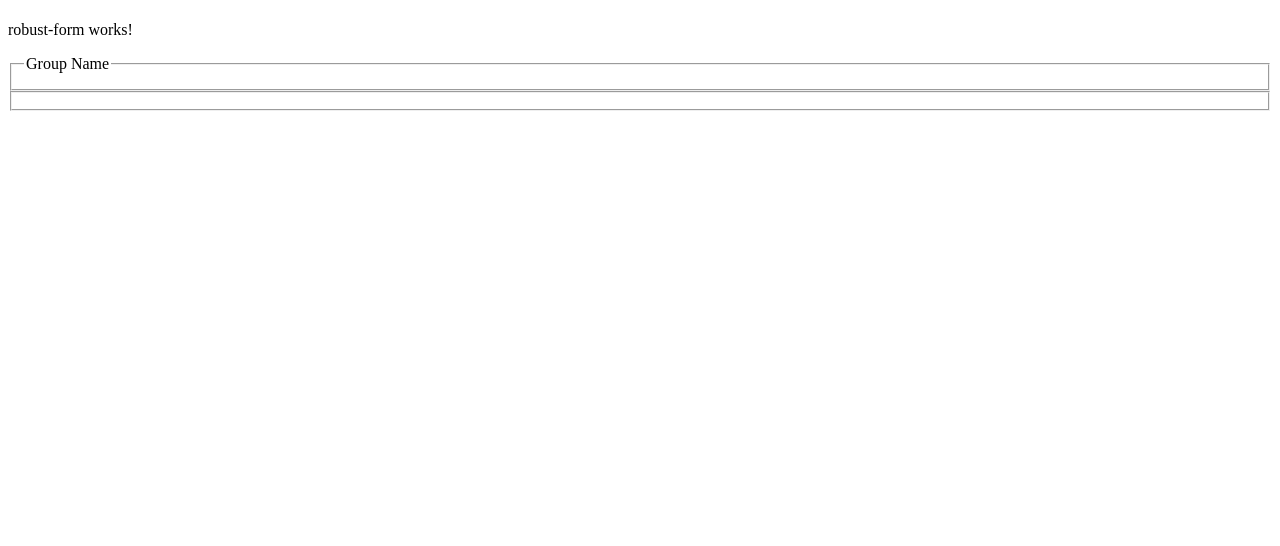
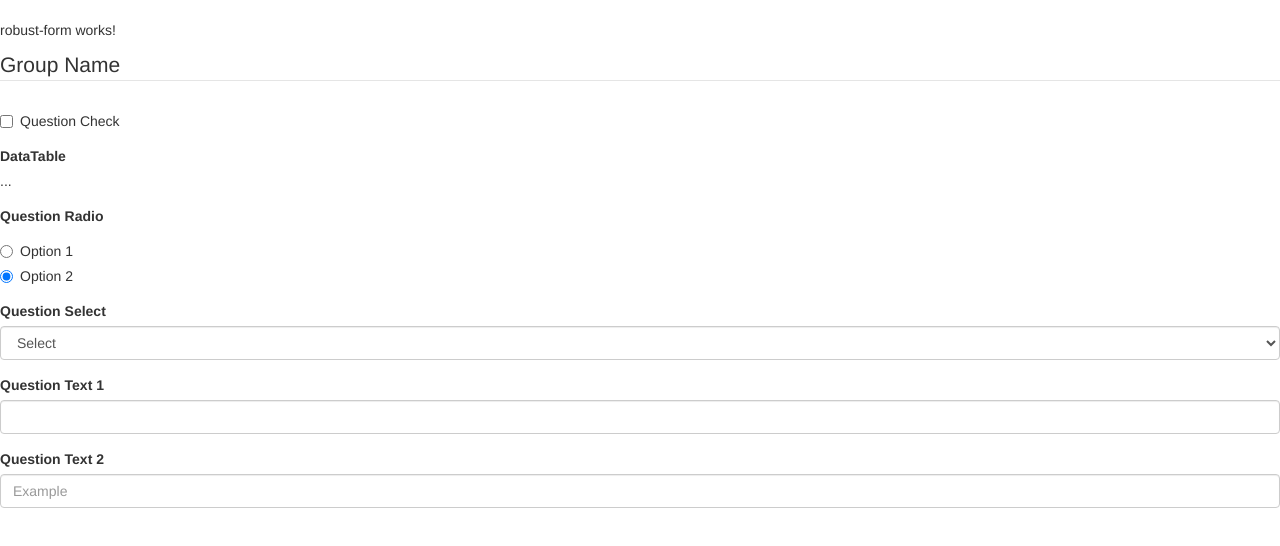
Before and after one commit to robust-team/angular-forms, an Angular app: page / in a window 1280 px wide. Shown: the top 546 px of the page. Built offline with nearby package versions, Linux system fonts and the light colour scheme.

Commit message:
Implements templates for Questions' Types

```diff
--- a/package.json
+++ b/package.json
@@ -20,6 +20,7 @@
     "@angular/platform-browser": "^4.0.0",
     "@angular/platform-browser-dynamic": "^4.0.0",
     "@angular/router": "^4.0.0",
+    "bootstrap": "^3.3.7",
     "core-js": "^2.4.1",
     "rxjs": "^5.1.0",
     "zone.js": "^0.8.4"
--- a/src/app/app.component.ts
+++ b/src/app/app.component.ts
@@ -13,8 +13,9 @@ export class AppComponent {
     },
     {
         "description": "Ungrouped",
-        "questions": [{
-            "Entity Group": {
+        "questions": [
+            {
+                "description": "Entity Group",
                 "customType": "aCustomType",
                 "fieldType": "datatable",
                 "questions": [
@@ -36,11 +37,13 @@ export class AppComponent {
                     }
                 ]
             },
-            "A select question description": {
+            {
+                "description": "A select question description",
                 "fieldType": "select",
                 "options": ["Option 1", "Option 2"]
             },
-            "A free text description": {
+            {
+                "description": "A free text description",
                 "fieldType": "text",
                 "exemplo": "A example of value",
                 "mascara": "##.##.##",
@@ -48,8 +51,43 @@ export class AppComponent {
                     { "minLength": 1, "message": "You should have at least 1 character" },
                     { "required": true, "message": "This field should not be empty" }
                 ]
+            },
+            {
+                "code": "P-000",
+                "description": "Question Check",
+                "fieldType": 0,
+            },
+            {
+                "code": "P-001",
+                "description": "Question DataTable",
+                "fieldType": 1,
+            },
+            {
+                "code": "P-002",
+                "description": "Question Radio",
+                "fieldType": 2,
+                "options": ["Option 1", "Option 2"],
+                "defaultOption": "Option 2"
+            },
+            {
+                "code": "P-003",
+                "description": "Question Select",
+                "fieldType": 3,
+                "options": ["Option 1", "Option 2"],
+                "placeholder": "Select"
+            },
+            {
+                "code": "P-004",
+                "description": "Question Text 1",
+                "fieldType": 4,
+            },
+            {
+                "code": "P-005",
+                "description": "Question Text 2",
+                "fieldType": 4,
+                "placeholder": "Example"
             }
-        }]
+        ]
     }
   ];
 }
--- /dev/null
+++ b/src/app/robust-forms/question/field-type.enum.ts
@@ -0,0 +1,7 @@
+export enum FieldType {
+  CHECK,
+  DATA_TABLE,
+  RADIO,
+  SELECT,
+  TEXT
+}
--- a/src/app/robust-forms/robust-form.component.html
+++ b/src/app/robust-forms/robust-form.component.html
@@ -1,30 +1,69 @@
 <p>robust-form works!</p>
 
 <ng-container *ngFor="let group of groups">
-
   <fieldset>
-
     <legend *ngIf="'Ungrouped' !== group.description">{{ group.description }}</legend>
 
-    <ng-container *ngFor="let question of questions">
-    <!--
-    <ng-template [ngIf]="!control.getType() || control.getType() === 'text'">
+    <ng-container *ngFor="let question of group.questions">
+
+      <ng-container [ngSwitch]="question.fieldType">
+
+        <ng-template [ngSwitchCase]="fieldType.CHECK">
           <div class="form-group">
-        <label for="control-text" *ngIf="control.description">{{ control.description }}</label>
-        <input class="form-control" type="text" id="control-text">
+            <div class="checkbox">
+              <label>
+                <input type="checkbox" [name]="question.code" />
+                {{ question.description }}
+              </label>
+            </div>
           </div>
         </ng-template>
 
-    <ng-template [ngIf]="control.type === 'email'">
+        <ng-template [ngSwitchCase]="fieldType.DATA_TABLE">
           <div class="form-group">
-        <label for="control-email" *ngIf="control.description">{{ control.description }}</label>
-        <input class="form-control" type="email" id="control-email">
+            <label>DataTable</label>
+            <p>...</p>
           </div>
         </ng-template>
-    -->
+
+        <ng-template [ngSwitchCase]="fieldType.RADIO">
+          <div class="form-group">
+            <label>{{ question.description }}</label>
+            <div class="radio" *ngFor="let option of question.options">
+              <label>
+                <input type="radio" [name]="question.code" [value]="option"
+                       [checked]="option === question.defaultOption ? 'checked' : ''">
+                {{ option }}
+              </label>
+            </div>
+          </div>
+        </ng-template>
+
+        <ng-template [ngSwitchCase]="fieldType.SELECT">
+          <div class="form-group">
+            <label [for]="question.code">{{ question.description }}</label>
+            <select [id]="question.code" class="form-control" [name]="question.code">
+              <option disabled [selected]="!question.defaultOption ? 'selected' : ''">
+                {{ question.placeholder ? question.placeholder : '' }}
+              </option>
+              <option *ngFor="let option of question.options" [value]="option"
+                      [selected]="option === question.defaultOption ? 'selected' : ''">
+                {{ option }}
+              </option>
+            </select>
+          </div>
+        </ng-template>
+
+        <ng-template [ngSwitchCase]="fieldType.TEXT">
+          <div class="form-group">
+            <label [for]="question.code">{{ question.description }}</label>
+            <input type="text" [id]="question.code" class="form-control" [name]="question.code"
+                   [placeholder]="question.placeholder ? question.placeholder : ''">
+          </div>
+        </ng-template>
       </ng-container>
 
+    </ng-container>
   </fieldset>
 
-
 </ng-container>
--- a/src/app/robust-forms/robust-forms.component.ts
+++ b/src/app/robust-forms/robust-forms.component.ts
@@ -1,4 +1,7 @@
 import { Component } from '@angular/core';
+
+import { FieldType } from './question/field-type.enum';
+import { StringUtil } from './util/string-util';
 
 @Component({
   selector: 'robust-forms',
@@ -7,6 +10,7 @@ import { Component } from '@angular/core';
 })
 export class RobustFormsComponent {
 
+  fieldType = FieldType;
   groups: Array<any> = [];
-
+  stringUtil = StringUtil;
 }
```
Also changed, not shown: .angular-cli.json. Lines whose indentation alone changed are shown as unchanged.
